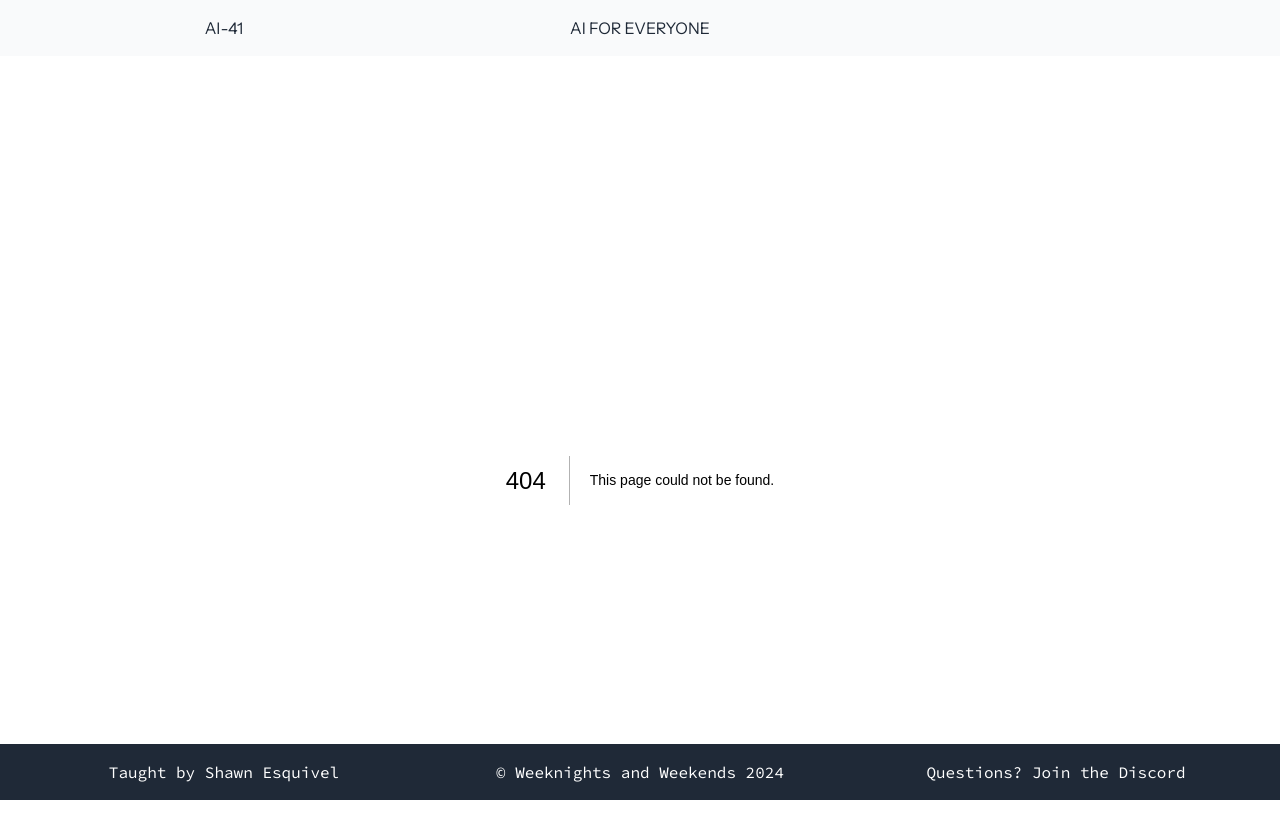
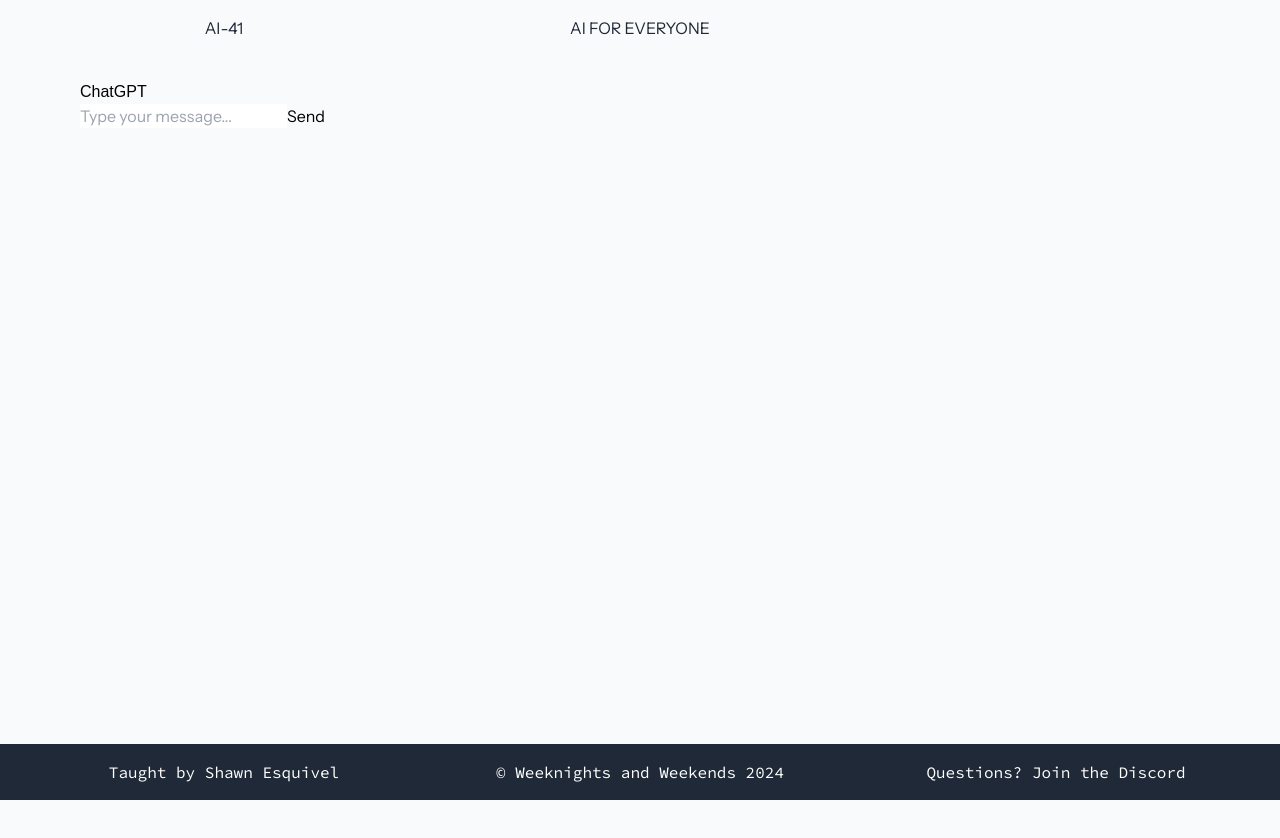
Before and after one commit to shawnesquivel/kitsune-frontend, a Next.js app: page /tutorial in a window 1280 px wide. Before the commit this address had no page. Shown: the top 838 px of the page. After the commit the page ends 800 px from the top, so only its background shows below. Built offline with nearby package versions, Linux system fonts and the light colour scheme.

Commit message:
add tutorial

```diff
--- /dev/null
+++ b/src/app/tutorial/page.jsx
@@ -0,0 +1,84 @@
+"use client";
+import React, { useState, useEffect } from "react";
+
+const CHAT_LOCAL = "http://127.0.0.1:8000/tutorial";
+const TEST_ENDPOINT =
+  "https://jk88xtfj1j.execute-api.us-west-2.amazonaws.com/api/";
+const CHAT_ENDPOINT =
+  "https://jk88xtfj1j.execute-api.us-west-2.amazonaws.com/api/tutorial";
+
+const ChatGPT = () => {
+  const [userInput, setUserInput] = useState(""); // Tracks the user's input
+  const [response, setResponse] = useState(null); // Stores the chatbot's response
+  const [isLoading, setIsLoading] = useState(false); // Tracks loading state
+
+  useEffect(() => {
+    // on page load, do something
+  }, []);
+  // Function to handle the change in the input field
+  const handleInputChange = (event) => {
+    setUserInput(event.target.value);
+  };
+
+  // Function to send the user's message to the chatbot and fetch the response
+  const sendMessage = async () => {
+    setIsLoading(true);
+    try {
+      const body = JSON.stringify({
+        message: userInput,
+      });
+
+      const response = await fetch(CHAT_ENDPOINT, {
+        method: "POST",
+        headers: {
+          "Content-Type": "application/json",
+        },
+        body,
+      });
+
+      const data = await response.json();
+
+      console.log({ data });
+      setResponse(data); // Assuming the API response is in a format that can be directly set
+      setIsLoading(false);
+    } catch (error) {
+      console.error("Error fetching the response:", error);
+      setIsLoading(false);
+    }
+  };
+
+  // Function to handle the submit action
+  const handleSubmit = (event) => {
+    event.preventDefault(); // Prevent the default form submit behavior
+    sendMessage();
+  };
+
+  return (
+    <div>
+      <h1>ChatGPT</h1>
+      <form onSubmit={handleSubmit}>
+        <input
+          type="text"
+          value={userInput}
+          onChange={handleInputChange}
+          placeholder="Type your message..."
+        />
+        <button type="submit">Send</button>
+      </form>
+      {/* Conditional rendering for loading state and response */}
+      {isLoading ? (
+        <p>Sending message...</p>
+      ) : (
+        // If resposne is true, display the next value
+        response && (
+          <>
+            <p>ChatGPT: </p>
+            <pre>{JSON.stringify(response, null, 2)}</pre>
+          </>
+        )
+      )}
+    </div>
+  );
+};
+
+export default ChatGPT;
```
